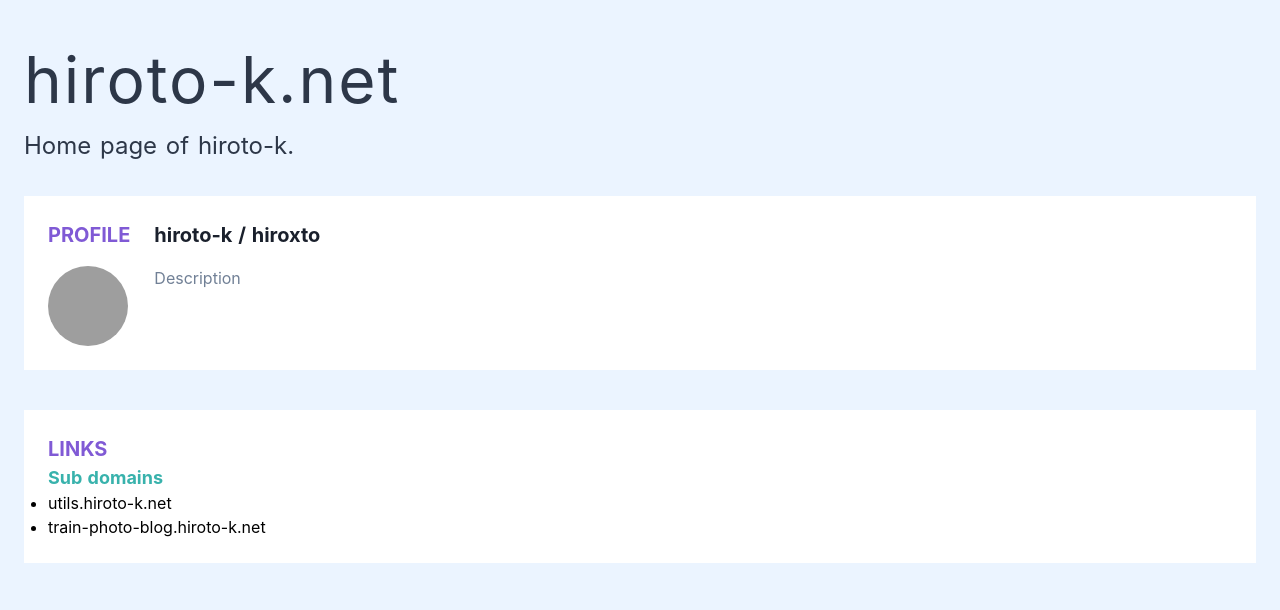
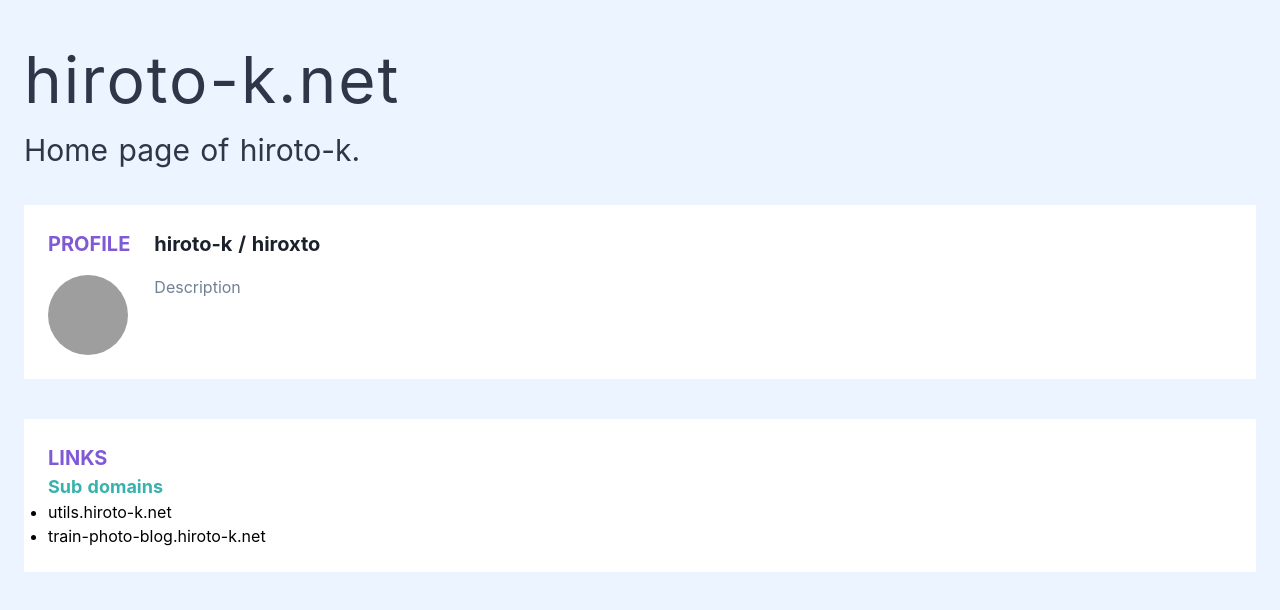
Before and after one commit to hiroxto/hiroxto.net, a Nuxt app: page / in a window 1280 px wide. Shown: the top 610 px of the page. Built offline with nearby package versions, Linux system fonts and the light colour scheme; grey boxes are pictures that could not be loaded.

Commit message:
Use text-3xl in subtitle

```diff
--- a/pages/index.vue
+++ b/pages/index.vue
@@ -5,7 +5,7 @@
         hiroto-k.net
       </h1>
 
-      <h2 class="subtitle text-2xl text-gray-800 pb-8">
+      <h2 class="subtitle text-3xl text-gray-800 pb-8">
         Home page of hiroto-k.
       </h2>
 
```
